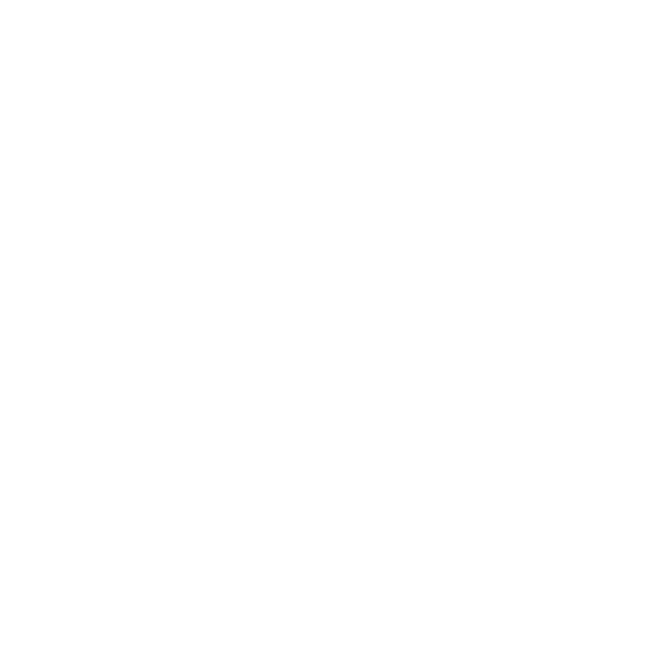
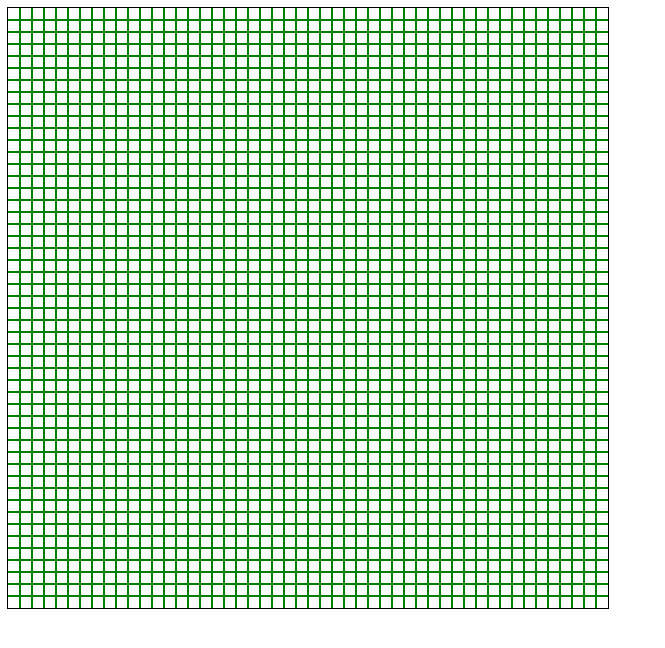
Before and after one commit to Thomsn1337/odin-etch-a-sketch, a plain HTML site: page index.html in a window 1280 px wide. Shown: the whole page, without its empty margins (0-665 px from the left). Drawn offline with Linux system fonts and the light colour scheme.

Commit message:
Generate grid
The grid gets generated with a size based on the gridStze variable

```diff
--- a/css/style.css
+++ b/css/style.css
@@ -0,0 +1,18 @@
+:root {
+  --grid-size: 16px;
+}
+
+.grid-container {
+  user-select: none;
+  display: flex;
+  flex-wrap: wrap;
+  width: 600px;
+  height: 600px;
+  outline: 1px solid black;
+}
+
+.grid {
+  outline: 0.1px solid green;
+  width: calc(100% / var(--grid-size));
+  height: calc(100% / var(--grid-size));
+}
--- a/index.html
+++ b/index.html
@@ -8,6 +8,7 @@
   </head>
 
   <body>
+    <div class="grid-container"></div>
     <script src="./src/index.js"></script>
   </body>
 </html>
--- a/src/index.js
+++ b/src/index.js
@@ -0,0 +1,15 @@
+let gridSize = 50;
+
+const gridContainer = document.querySelector(".grid-container");
+
+function generateGrid() {
+  document.documentElement.style.setProperty("--grid-size", gridSize);
+  for (let i = 0; i < gridSize ** 2; i++) {
+    const gridItem = document.createElement("div");
+    gridItem.classList.add("grid");
+
+    gridContainer.appendChild(gridItem);
+  }
+}
+
+window.addEventListener("load", generateGrid);
```
